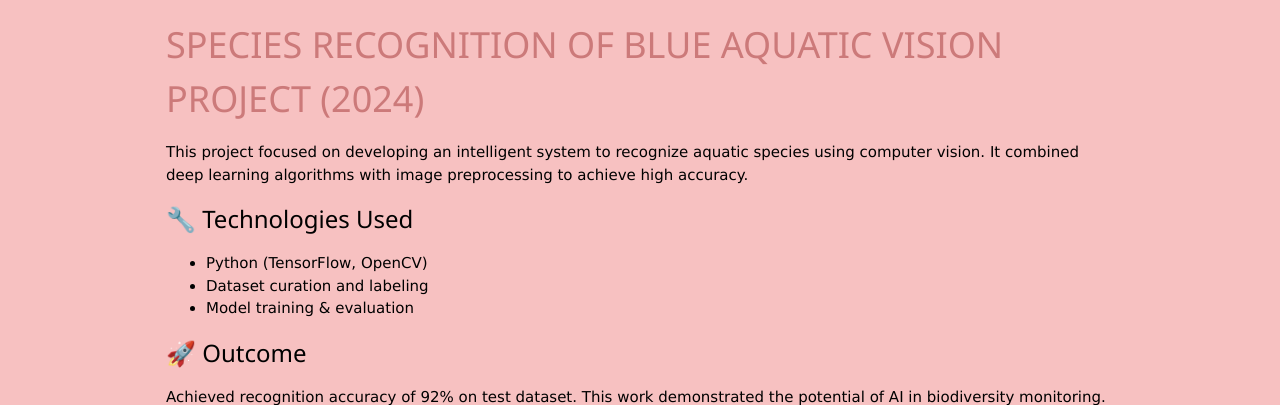
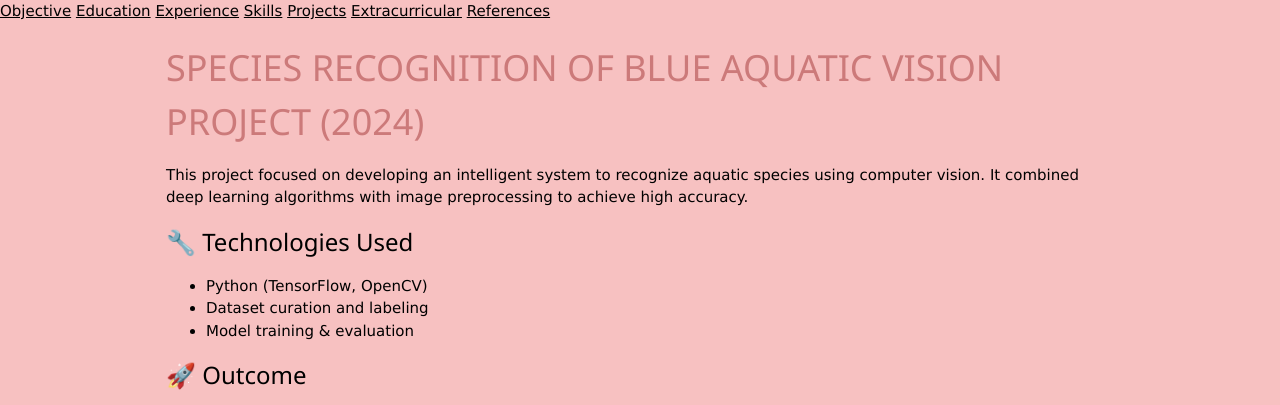
Before and after one commit to tinnie24/211069_CV, a plain HTML site: page projects/project1.html in a window 1280 px wide. Shown: the top 405 px of the page. Drawn offline with nearby package versions, Linux system fonts and the light colour scheme.

Commit message:
Update project1.html

```diff
--- a/projects/project1.html
+++ b/projects/project1.html
@@ -8,6 +8,15 @@
   <link rel="stylesheet" href="https://www.w3schools.com/w3css/4/w3.css">
 </head>
 <body>
+  <div class="navbar">
+    <a href="#objective"><i class="fa fa-bullseye"></i> Objective</a>
+    <a href="#education"><i class="fa fa-graduation-cap"></i> Education</a>
+    <a href="#experience"><i class="fa fa-briefcase"></i> Experience</a>
+    <a href="#skills"><i class="fa fa-cogs"></i> Skills</a>
+    <a href="#projects"><i class="fa fa-trophy"></i> Projects</a>
+    <a href="#extracurricular"><i class="fa fa-users"></i> Extracurricular</a>
+    <a href="#references"><i class="fa fa-address-book"></i> References</a>
+  </div>
   <div class="w3-content w3-padding">
     <h1>Species Recognition of Blue Aquatic Vision Project (2024)</h1>
     <p>
```
